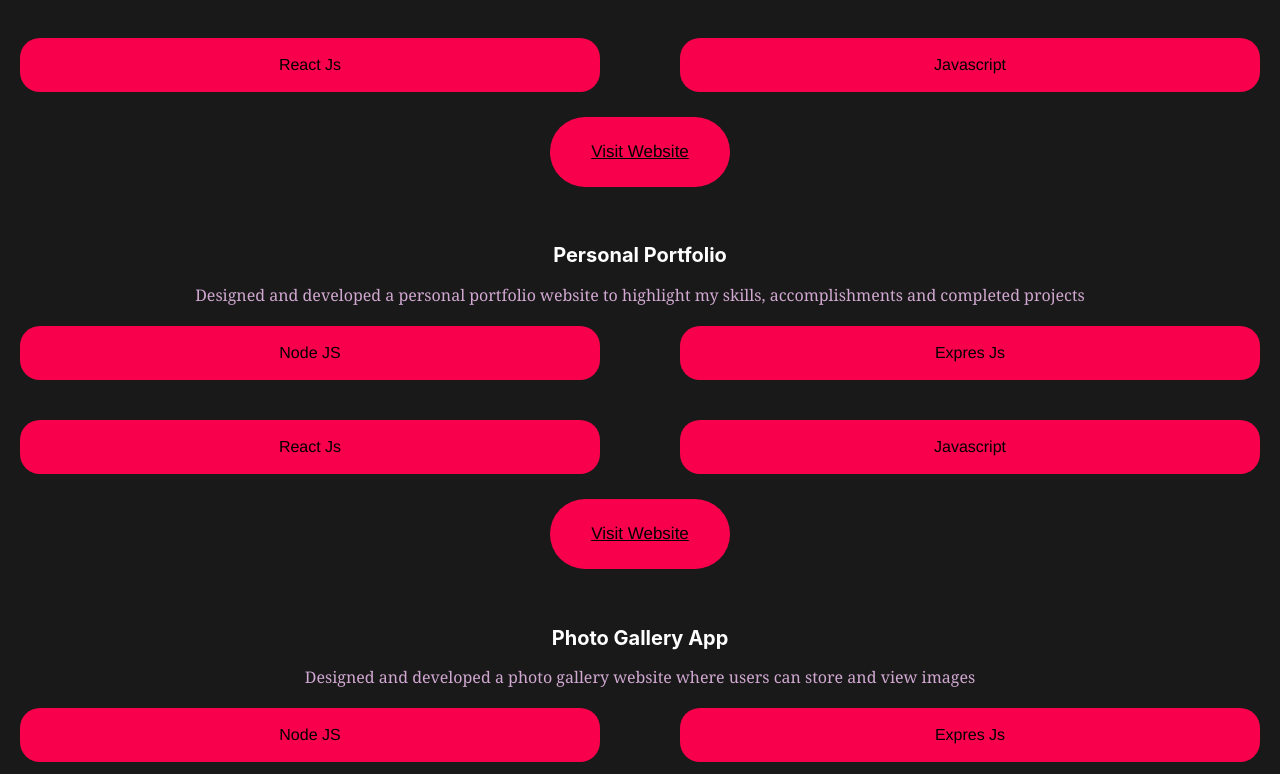
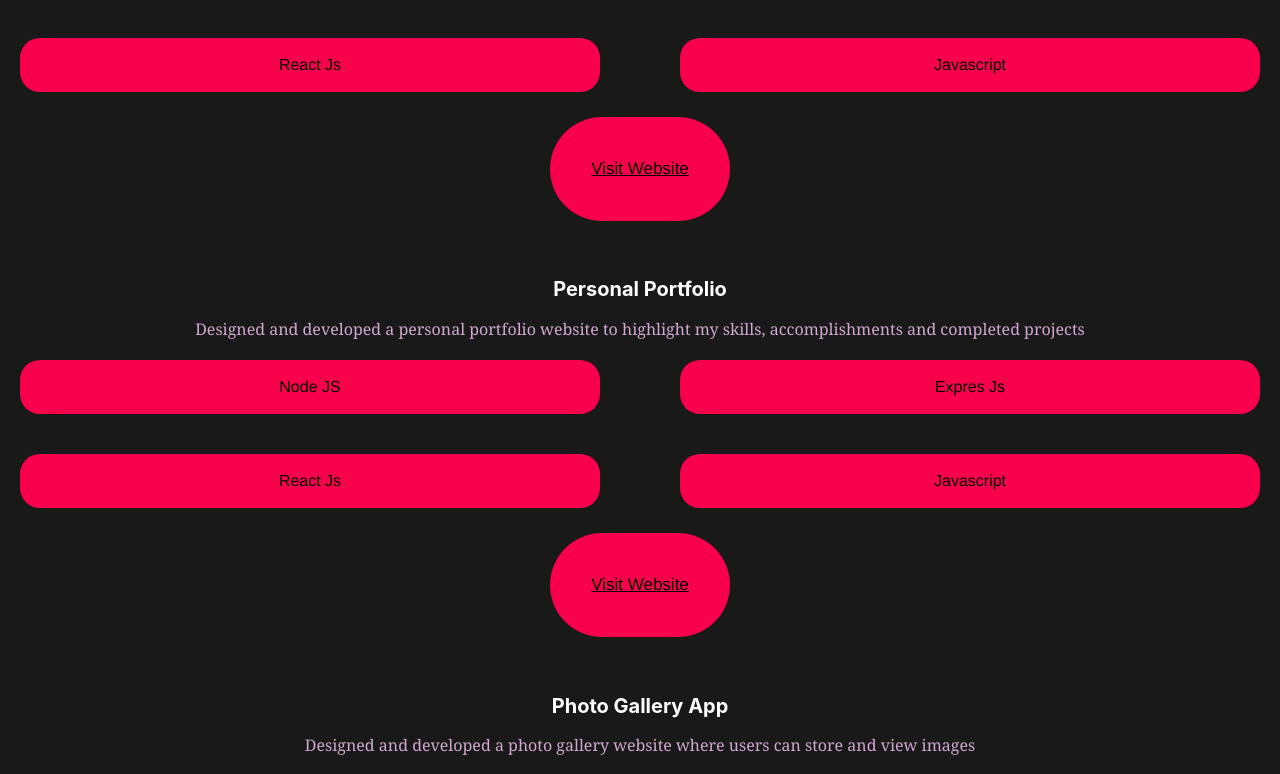
Before and after one commit to enahororenas/portfolio, a React (Create React App) app: page / in a window 1280 px wide. Shown: the part 4925-5699 px from the top of the page. Built offline with nearby package versions, Linux system fonts and the light colour scheme; the HTML template or start-up script is replaced by a standard one.

Commit message:
added pw app

```diff
--- a/src/pages/ProjectList.js
+++ b/src/pages/ProjectList.js
@@ -4,6 +4,10 @@ import Wrapper from "../wrapper/Project";
 const ProjectList = ({ name, des, projectlink, techused }) => {
 
   //const colors = ['#43A6C6','#8181F7',"#001CCE",'#BF40BF',"#4B088A","#FF8042","#1F618D",'#FAD02C','#001f47','#000230',"#FF1042"]
+
+  const openInNewTab = url => {
+    window.open(url, '_blank', 'noopener,noreferrer');
+  };
 
   return (
     <Wrapper>
@@ -30,8 +34,8 @@ const ProjectList = ({ name, des, projectlink, techused }) => {
         </div>
 
       <div className="cover">
-        <div className="demo">
-          <a className='link' href={projectlink}> Visit Website </a>
+        <div className="demo" onClick={() => openInNewTab(projectlink)}>
+          <p className='link'><u>Visit Website</u></p>
           </div>
       </div>
 
```
